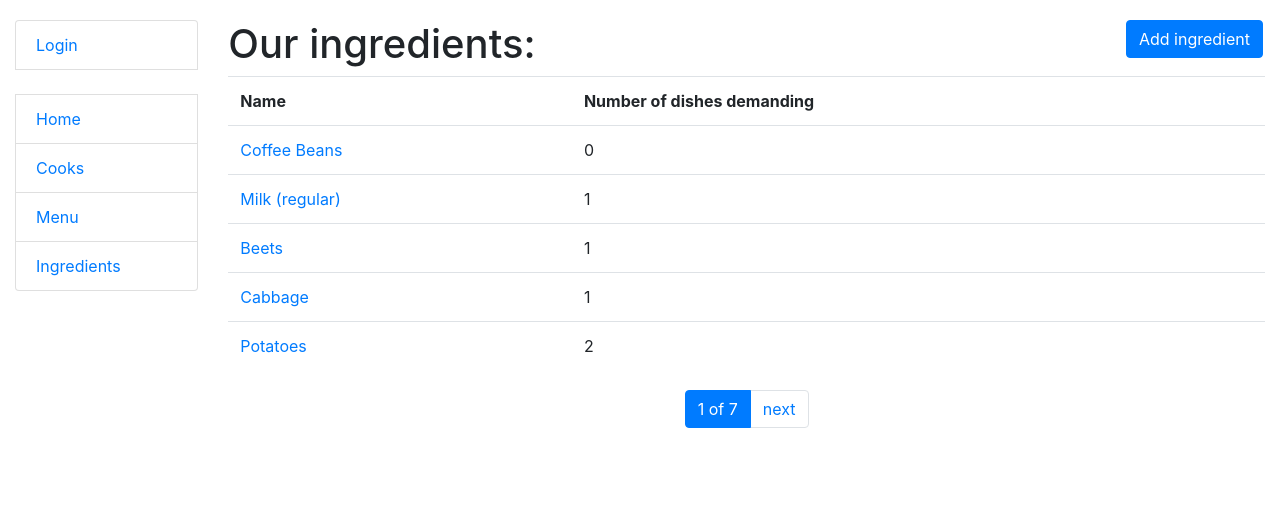
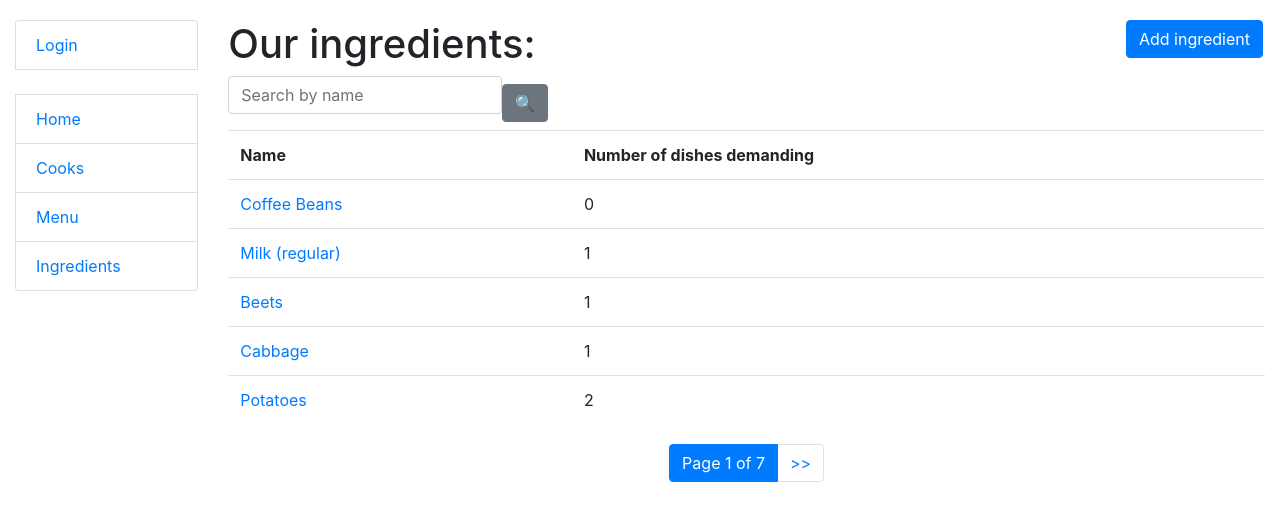
Before and after one commit to olgierrd/kitchen-project, a Django app: page /ingredients/ in a window 1280 px wide. Shown: the top 521 px of the page. Run offline with Django 5.2, Linux system fonts and the light colour scheme; data comes from the database, SQL or seed files in the repository; both versions use the stored data as it was after the commit; some libraries are stand-ins or nearby versions.

Commit message:
added search bar for ingredient_list, edited pagination so it would work with searches

```diff
--- a/kitchen/forms.py
+++ b/kitchen/forms.py
@@ -9,6 +9,15 @@ class IngredientForm(forms.ModelForm):
     class Meta:
         model = Ingredient
         fields = "__all__"
+
+
+class IngredientSearchForm(forms.Form):
+    name = forms.CharField(
+        max_length=255,
+        required=False,
+        label="",
+        widget=forms.TextInput(attrs={"placeholder": "Search by name"}),
+    )
 
 
 class DishForm(forms.ModelForm):
--- /dev/null
+++ b/kitchen/templatetags/query_transform.py
@@ -0,0 +1,15 @@
+from django import template
+
+register = template.Library()
+
+
+@register.simple_tag
+def query_transform(request, **kwargs) -> str:
+    updated = request.GET.copy()
+    for key, value in kwargs.items():
+        if value is not None:
+            updated[key] = value
+        else:
+            updated.pop(key, 0)
+
+    return updated. urlencode()
--- a/kitchen/views.py
+++ b/kitchen/views.py
@@ -6,7 +6,7 @@ from django.views import generic
 from django.contrib.auth.mixins import LoginRequiredMixin
 
 
-from kitchen.forms import IngredientForm, DishForm, CookForm, CookXPForm
+from kitchen.forms import IngredientForm, DishForm, CookForm, CookXPForm, IngredientSearchForm
 from kitchen.models import Cook, Dish, Ingredient
 
 
@@ -92,6 +92,21 @@ class IngredientListView(generic.ListView):
     context_object_name = "ingredient_list"
     paginate_by = 5
 
+    def get_context_data(self, *, object_list=None, **kwargs) -> dict:
+        context = super(IngredientListView, self).get_context_data(**kwargs)
+        name = self.request.GET.get("name", "")
+        context["search_form"] = IngredientSearchForm(
+            initial={"name": name}
+        )
+        return context
+
+    def get_queryset(self) -> Ingredient:
+        queryset = Ingredient.objects.all()
+        name = self.request.GET.get("name")
+        if name:
+            return queryset.filter(name__icontains=name)
+        return queryset
+
 
 class IngredientDetailView(LoginRequiredMixin, generic.DetailView):
     model = Ingredient
--- a/templates/includes/pagination.html
+++ b/templates/includes/pagination.html
@@ -1,16 +1,17 @@
+{% load query_transform %}
 {% if is_paginated %}
   <ul class="pagination">
     {% if page_obj.has_previous %}
       <li class="page-item">
-        <a href="?page= {{ page_obj.previous_page_number }}" class="page-link">prev</a>
+        <a href="?{% query_transform request page=page_obj.previous_page_number %}" class="page-link"><<</a>
       </li>
     {% endif %}
     <li class="page-item active">
-      <span class="page-link">{{ page_obj.number }} of {{ paginator.num_pages }}</span>
+      <span class="page-link">Page {{ page_obj.number }} of {{ paginator.num_pages }}</span>
     </li>
     {% if page_obj.has_next %}
       <li class="page-item">
-        <a href="?page= {{ page_obj.next_page_number }}" class="page-link">next</a>
+        <a href="?{% query_transform request page=page_obj.next_page_number %}" class="page-link">>></a>
       </li>
     {% endif %}
   </ul>
--- a/templates/kitchen/ingredient_list.html
+++ b/templates/kitchen/ingredient_list.html
@@ -1,4 +1,5 @@
 {% extends "base.html" %}
+{% load crispy_forms_filters %}
 
 {% block content %}
 	<h1>
@@ -7,6 +8,10 @@
       Add ingredient
     </a>
   </h1>
+  <form action="" method="get" class="form-inline">
+  {{ search_form|crispy }}
+  <input type="submit" value="🔍" class="btn btn-secondary">
+  </form>
   {% if ingredient_list %}
     <table class="table">
       <tr>
```
Also changed, not shown: db.sqlite3.
